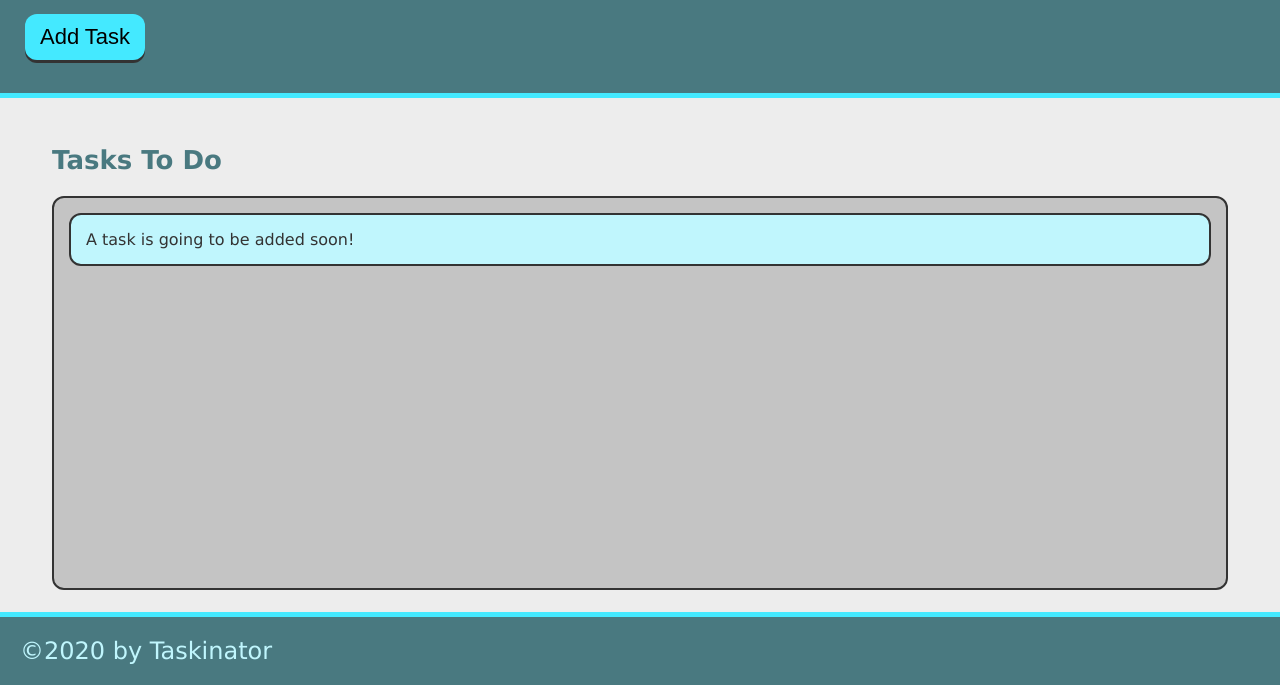
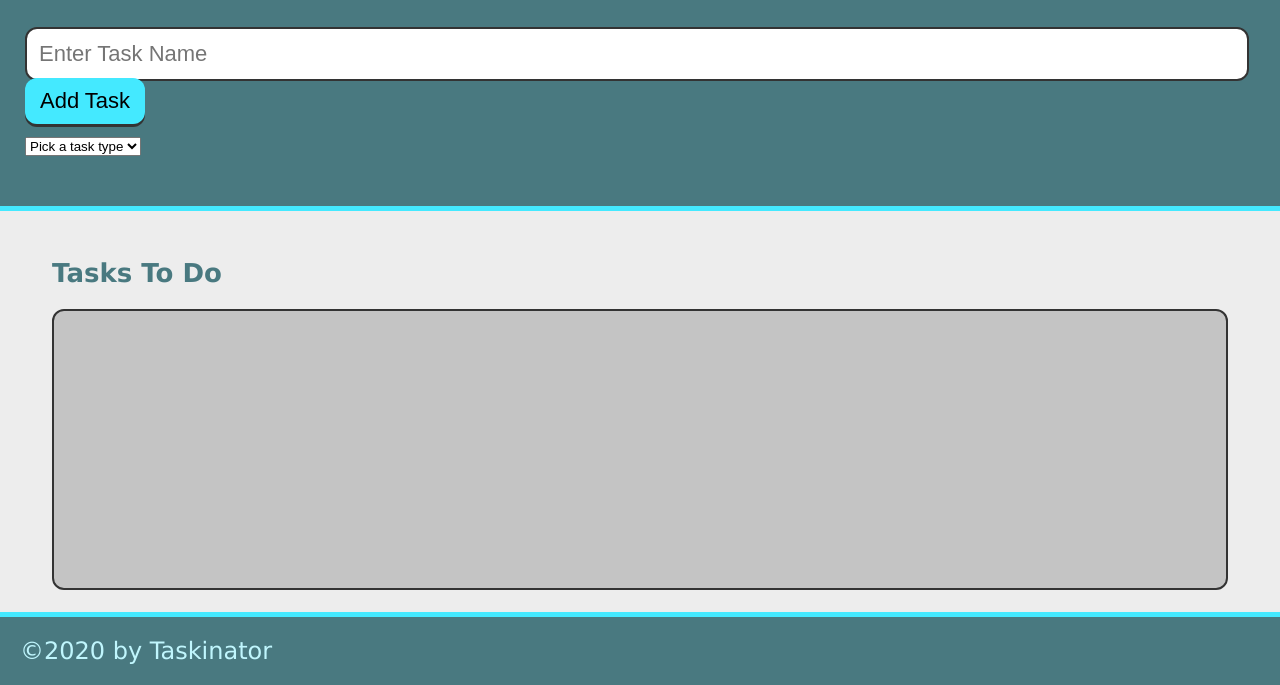
Before and after one commit to Kimmulligan/taskinator, a plain HTML site: page index.html in a window 1280 px wide. Shown: the part 115-800 px from the top of the page. Drawn offline with Linux system fonts and the light colour scheme.

Commit message:
troubleshooting Add Task

```diff
--- a/index.html
+++ b/index.html
@@ -10,14 +10,25 @@
   <header>
     <h1 class="page-title">Taskinator</h1>
     <p>Click the button below to add a new task!</p>
-    <button class="btn" id="save-task">Add Task</button>
+    <form id="task-form">
+      <div class="form-group">
+        <input type="text" name="task-name" class="text-input" placeholder="Enter Task Name"/>
+        <button class="btn" id="save-task" type="submit">Add Task</button>
+        <div class="form-group">
+          <select name="task-type">
+            <option value="" disabled selected>Pick a task type</option>
+            <option value="Print">Print</option>
+            <option value="Web">Web</option>
+            <option value="Mobile">Mobile</option>
+          </select>
+        </div>
+      </div>
+    </form>
   </header>
   <main class="page-content">
     <section class="task-list-wrapper">
       <h2 class="list-title">Tasks To Do</h2>
-      <ul class="task-list" id="tasks-to-do">
-        <li class="task-item">A task is going to be added soon!</li>
-      </ul>
+      <ul class="task-list" id="tasks-to-do"></ul>
     </section>
   </main>
   <footer>
```
